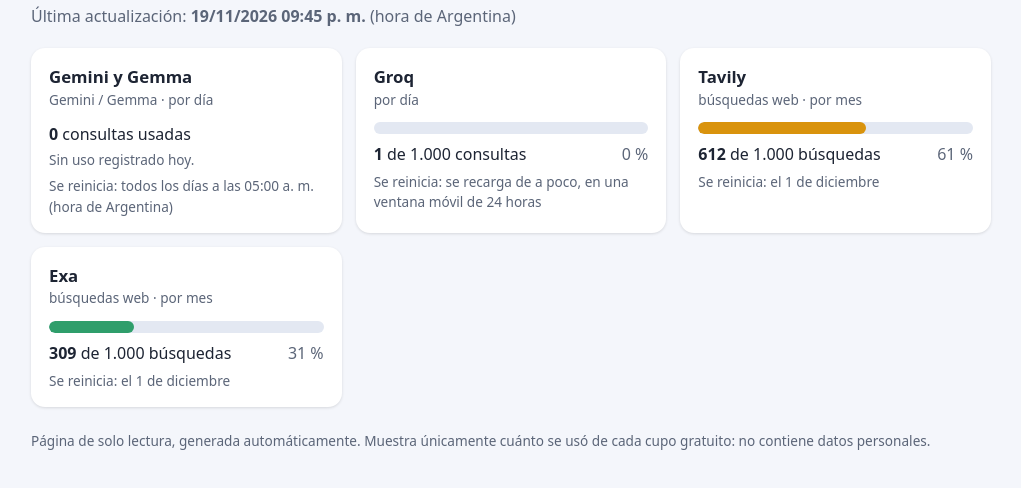
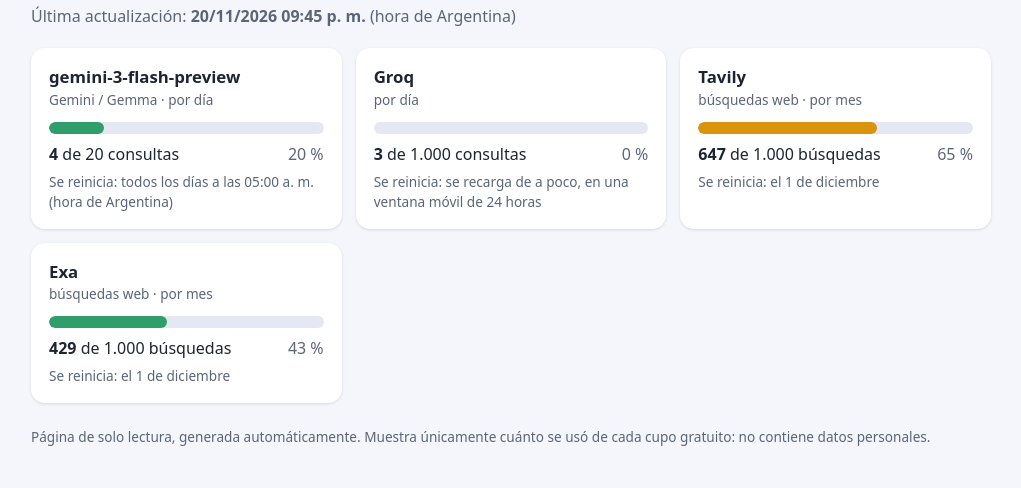
Before and after one commit to cucchetti/cucchetti.github.io, a plain HTML site: page cupos/index.html in a window 1280 px wide. Shown: the part 62-550 px from the top of the page, without its empty margins (129-1150 px from the left). Drawn offline with Linux system fonts and the light colour scheme.

Commit message:
Cupos: actualización 20/11/2026 09:45 p. m.

```diff
--- a/cupos/index.html
+++ b/cupos/index.html
@@ -28,36 +28,37 @@ footer { margin-top: 24px; color: var(--suave); font-size: .85rem; }
 <body>
 <main>
 <h1>Cupos de IAs gratuitas</h1>
-<p class="sub">Última actualización: <strong>19/11/2026 09:45 p. m.</strong> (hora de Argentina)</p>
+<p class="sub">Última actualización: <strong>20/11/2026 09:45 p. m.</strong> (hora de Argentina)</p>
 <section class="rejilla">
 <article class="tarjeta">
-  <h2>Gemini y Gemma</h2>
+  <h2>gemini-3-flash-preview</h2>
   <p class="tipo">Gemini / Gemma · por día</p>
-  <p class="cifras"><strong>0</strong> consultas usadas</p>
-  <p class="nota">Sin uso registrado hoy.</p>
+  <div class="barra bajo" role="progressbar" aria-valuenow="20" aria-valuemin="0" aria-valuemax="100"><span style="width:20%"></span></div>
+  <p class="cifras"><strong>4</strong> de 20 consultas <span class="pct">20&nbsp;%</span></p>
+
   <p class="reinicio">Se reinicia: todos los días a las 05:00 a. m. (hora de Argentina)</p>
 </article>
 <article class="tarjeta">
   <h2>Groq</h2>
   <p class="tipo">por día</p>
   <div class="barra bajo" role="progressbar" aria-valuenow="0" aria-valuemin="0" aria-valuemax="100"><span style="width:0%"></span></div>
-  <p class="cifras"><strong>1</strong> de 1.000 consultas <span class="pct">0&nbsp;%</span></p>
+  <p class="cifras"><strong>3</strong> de 1.000 consultas <span class="pct">0&nbsp;%</span></p>
 
   <p class="reinicio">Se reinicia: se recarga de a poco, en una ventana móvil de 24 horas</p>
 </article>
 <article class="tarjeta">
   <h2>Tavily</h2>
   <p class="tipo">búsquedas web · por mes</p>
-  <div class="barra medio" role="progressbar" aria-valuenow="61" aria-valuemin="0" aria-valuemax="100"><span style="width:61%"></span></div>
-  <p class="cifras"><strong>612</strong> de 1.000 búsquedas <span class="pct">61&nbsp;%</span></p>
+  <div class="barra medio" role="progressbar" aria-valuenow="65" aria-valuemin="0" aria-valuemax="100"><span style="width:65%"></span></div>
+  <p class="cifras"><strong>647</strong> de 1.000 búsquedas <span class="pct">65&nbsp;%</span></p>
 
   <p class="reinicio">Se reinicia: el 1 de diciembre</p>
 </article>
 <article class="tarjeta">
   <h2>Exa</h2>
   <p class="tipo">búsquedas web · por mes</p>
-  <div class="barra bajo" role="progressbar" aria-valuenow="31" aria-valuemin="0" aria-valuemax="100"><span style="width:31%"></span></div>
-  <p class="cifras"><strong>309</strong> de 1.000 búsquedas <span class="pct">31&nbsp;%</span></p>
+  <div class="barra bajo" role="progressbar" aria-valuenow="43" aria-valuemin="0" aria-valuemax="100"><span style="width:43%"></span></div>
+  <p class="cifras"><strong>429</strong> de 1.000 búsquedas <span class="pct">43&nbsp;%</span></p>
 
   <p class="reinicio">Se reinicia: el 1 de diciembre</p>
 </article>
```
